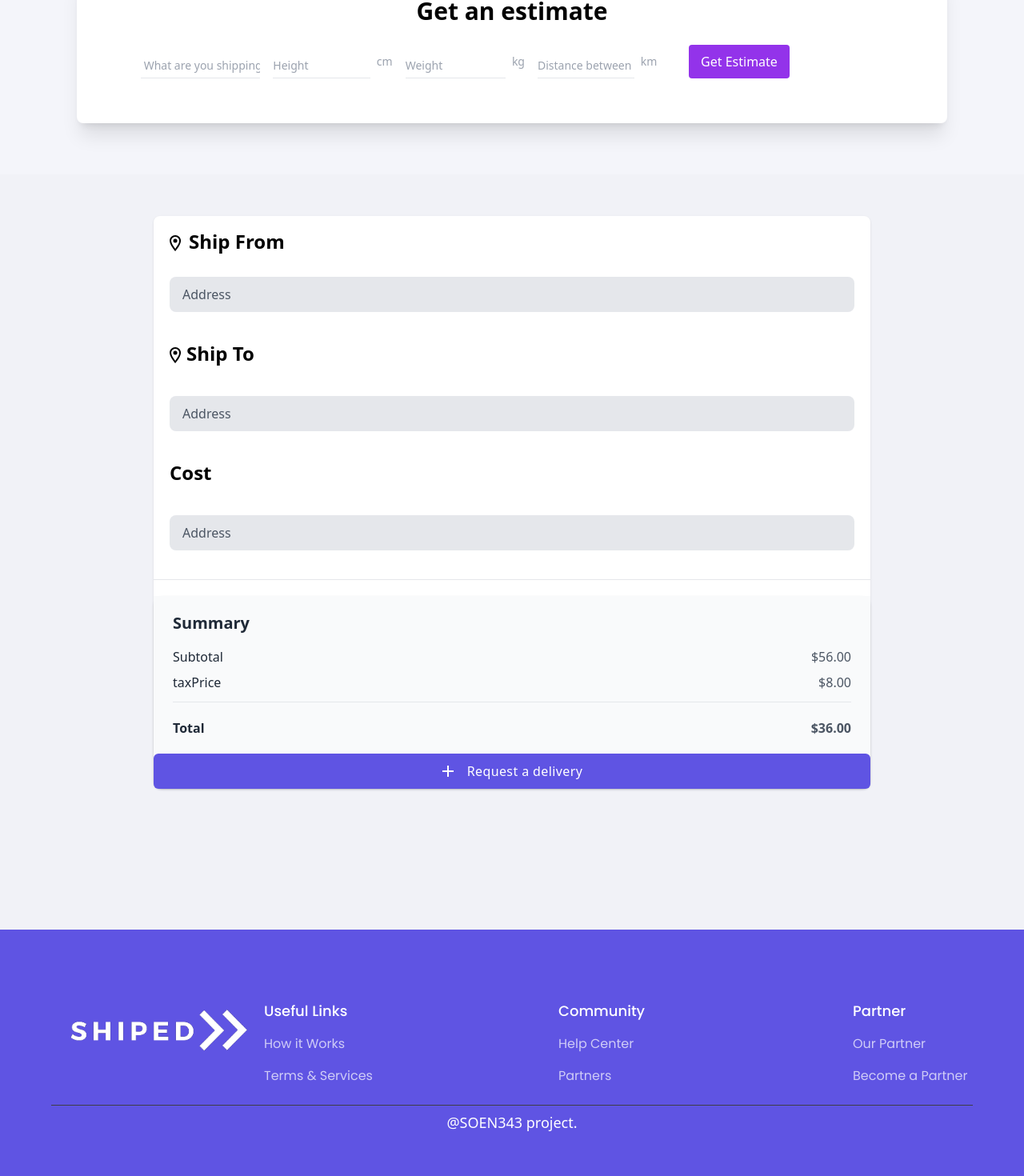
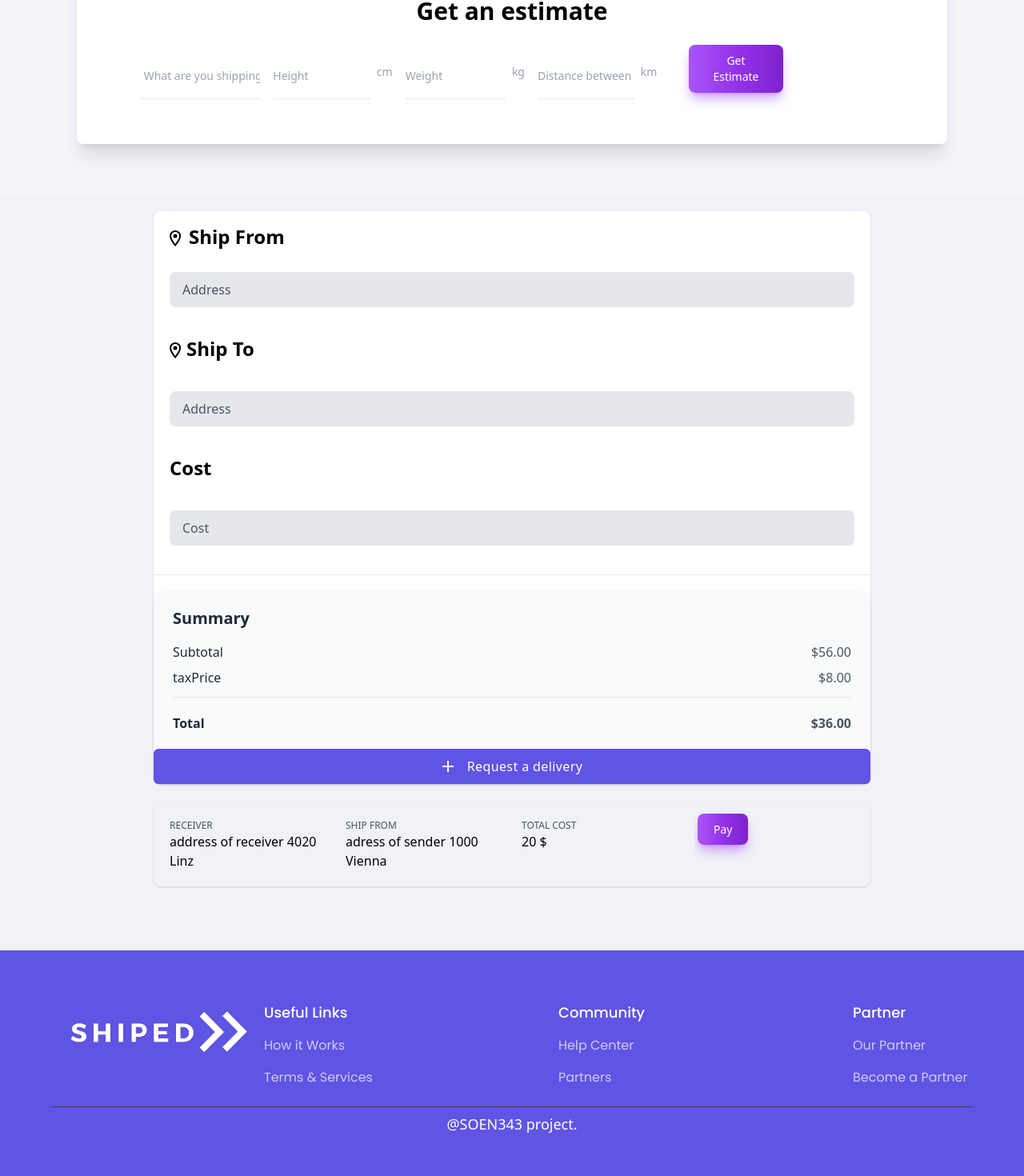
Before and after one commit to Fatoumatabintabarry/DeliveryService, a React (Vite) app in the folder client/: page /deliverysolutions in a window 1280 px wide. Shown: the part 180-1650 px from the top of the page at 80% size. Built offline with nearby package versions, Linux system fonts and the light colour scheme.

Commit message:
minors chnages to front end

```diff
--- a/client/src/Pages/RequestDelivery.jsx
+++ b/client/src/Pages/RequestDelivery.jsx
@@ -4,10 +4,13 @@ export default class RequestDelivery extends React.Component {
   constructor(props) {
     super(props);
     this.state = {
-      addressReceiver: "4020 Linz",
+      addressReceiver: "address of receiver 4020 Linz",
       newAddressReceiver: "",
-      addressSender: "1000 Vienna",
+      addressSender: " adress of sender 1000 Vienna",
       newAddressSender: "",
+      TotalCost: " 20 $",
+      newTotalCost: "",
+
       deliveryInfo: {
         sName: "",
         sAddress: "",
@@ -197,12 +200,13 @@ export default class RequestDelivery extends React.Component {
               </div>
             </div>
             <div class="flex-none pt-2.5 pr-2.5 pl-1"></div>
+
             <div className="px-5 pb-5">
 
               <input
                 onChange={this.readTextBoxAddressReceiver}
                 id="receiverAddy"
-                placeholder="Address"
+                placeholder="Cost"
                 className="text-black placeholder-gray-600 w-full px-4 py-2.5 mt-2 text-base transition duration-500 ease-in-out transform border-transparent rounded-lg bg-gray-200 focus:border-blueGray-500 focus:bg-white dark:focus:bg-gray-800 focus:outline-none focus:shadow-outline focus:ring-2 ring-offset-current ring-offset-2 ring-gray-400"
               />
 
@@ -211,9 +215,12 @@ export default class RequestDelivery extends React.Component {
 
 
 
-            <hr className="mt-4" />
 
 
+
+
+
+         <hr className="mt-4" />
 
 
           {/* Pre-filled Addresses */}
@@ -273,8 +280,44 @@ export default class RequestDelivery extends React.Component {
               </button>
             </div>
 
+
+
+
+
+          </div>
+          <div className="flex rounded-lg shadow mt-6  ">
+
+              {/* Address details */}
+              <div class="flex-1 py-5 pl-5 overflow-hidden">
+                <ul>
+                  <li class="text-xs text-gray-600 uppercase ">Receiver</li>
+                  <li>{this.state.addressReceiver}</li>
+                </ul>
+              </div>
+
+              <div class="flex-1 py-5 pl-1 overflow-hidden">
+                <ul>
+                  <li class="text-xs text-gray-600 uppercase">Ship from</li>
+                  <li>{this.state.addressSender}</li>
+                </ul>
+              </div>
+              <div class="flex-1 py-5 pl-1 overflow-hidden">
+                <ul>
+                  <li class="text-xs text-gray-600 uppercase">Total cost</li>
+                  <li>{this.state.TotalCost}</li>
+                </ul>
+              </div>
+              <div class="flex-1 py-5 pl-1 overflow-hidden">
+              <a href="#" className="text-white bg-gradient-to-r from-purple-500 via-purple-600 to-purple-700 hover:bg-gradient-to-br focus:ring-4 focus:outline-none focus:ring-purple-300 dark:focus:ring-purple-800 shadow-lg shadow-purple-500/50
+            dark:shadow-lg dark:shadow-purple-800/80 font-medium rounded-lg text-sm px-5 py-2.5 text-center mr-2 mb-2">
+              Pay
+            </a>
+
           </div>
 
+
+
+            </div>
 
 
         </div>
--- a/client/src/Pages/deliveries.jsx
+++ b/client/src/Pages/deliveries.jsx
@@ -16,6 +16,8 @@ const Deliveries = () => {
 //     },
 //     //body:JSON.stringify(productDetails)
 // }).then
+
+
 const [data, setData] = useState([]);
 useEffect(() => {
 fetch('/api/orders') // Assuming React is served from the same domain as Express
--- a/client/src/Pages/home.jsx
+++ b/client/src/Pages/home.jsx
@@ -76,6 +76,20 @@ const home = () => {
          </div>
         </div>
 
+        <div className={` ${styles.paddingY} ${styles.flexStart} bg-[#F4F5FA]`}>
+          <div className={`${styles.boxWidth}`}>
+            <GetEstimate />
+          </div>
+         </div>
+
+        {/*3rd div is the hero section */}
+        <div className={`bg-primary ${styles.flexStart}  `}>
+          <div className={`${styles.boxWidth}`}>
+          <Features />
+         </div>
+        </div>
+
+
         <div className={` ${styles.flexStart} `}>
           <div className={`${styles.boxWidth}`}>
           <CreateReview onReviewSubmit={handleReviewSubmit} />
@@ -85,11 +99,6 @@ const home = () => {
         </div>
 
 
-        <div className={` ${styles.paddingY} ${styles.flexStart} bg-[#F4F5FA]`}>
-          <div className={`${styles.boxWidth}`}>
-            <GetEstimate />
-          </div>
-         </div>
 
          <div className={` ${styles.paddingY} ${styles.flexStart} bg-[#F4F5FA]`}>
           <div className={`${styles.boxWidth}`}>
@@ -97,12 +106,7 @@ const home = () => {
           </div>
          </div>
 
-          {/*3rd div is the hero section */}
-        <div className={`bg-primary ${styles.flexStart}  `}>
-          <div className={`${styles.boxWidth}`}>
-          <Features />
-         </div>
-        </div>
+
 
         /*
     {/*4th div is for all different sections  */}
--- a/client/src/components/Aboutus.jsx
+++ b/client/src/components/Aboutus.jsx
@@ -22,7 +22,7 @@ import { anime } from "../assets";
             <h2 class="mb-6 pb-2 text-3xl font-bold">
             Simple. Easy
             </h2>
-            <p class="mb-6 pb-2 text-neutral-500 dark:text-neutral-300">
+            <p class="mb-6 pb-2 text-neutral-500 dark:text-neutral-300 text-xl">
             Spend less time shipping and more time on the things that matter to you
             </p>
 
@@ -58,7 +58,7 @@ import { anime } from "../assets";
 
             </div>
 
-            <a href="#contact-us-section" className="text-white bg-gradient-to-r from-purple-500 via-purple-600 to-purple-700 hover:bg-gradient-to-br focus:ring-4 focus:outline-none focus:ring-purple-300 dark:focus:ring-purple-800 shadow-lg shadow-purple-500/50
+            <a href="#contact" className="text-white bg-gradient-to-r from-purple-500 via-purple-600 to-purple-700 hover:bg-gradient-to-br focus:ring-4 focus:outline-none focus:ring-purple-300 dark:focus:ring-purple-800 shadow-lg shadow-purple-500/50
    dark:shadow-lg dark:shadow-purple-800/80 font-medium rounded-lg text-sm px-5 py-2.5 text-center mr-2 mb-2">
   Need help?
 </a>
--- a/client/src/components/CommunicationForm.jsx
+++ b/client/src/components/CommunicationForm.jsx
@@ -13,7 +13,7 @@ const CommunicationForm = () => {
 
   return (
 
-      <div className="flex items-center justify-center p-12" id="contact-us-section ">
+      <div className="flex items-center justify-center p-12" id="contact">
 
         <div className="mx-auto w-full max-w-[550px]">
 
--- a/client/src/components/Features.jsx
+++ b/client/src/components/Features.jsx
@@ -1,5 +1,5 @@
 import React from 'react';
-import { group } from '../assets';
+import { anime, group } from '../assets';
 
 const Features = () => {
   return (
@@ -10,7 +10,7 @@ const Features = () => {
             <div className="w-full space-y-12 lg:w-1/2">
 
               <div className="md:flex md:items-start md:-mx-4">
-              <span class="inline-block p-3 text-blue-500 bg-blue-100 rounded-full dark:text-white dark:bg-blue-500">
+              <span class="inline-block p-3 text-purple-500 bg-purple-100 rounded-full dark:text-white dark:bg-purple-500">
                     <svg xmlns="http://www.w3.org/2000/svg" class="w-6 h-6" fill="none" viewBox="0 0 24 24" stroke="currentColor">
                         <path stroke-linecap="round" stroke-linejoin="round" stroke-width="2" d="M17.657 18.657A8 8 0 016.343 7.343S7 9 9 10c0-2 .5-5 2.986-7C14 5 16.09 5.777 17.656 7.343A7.975 7.975 0 0120 13a7.975 7.975 0 01-2.343 5.657z" />
                         <path stroke-linecap="round" stroke-linejoin="round" stroke-width="2" d="M9.879 16.121A3 3 0 1012.015 11L11 14H9c0 .768.293 1.536.879 2.121z" />
@@ -28,7 +28,7 @@ const Features = () => {
               {/* Additional sections omitted for brevity */}
 
               <div class="md:flex md:items-start md:-mx-4">
-              <span class="inline-block p-3 text-blue-500 bg-blue-100 rounded-xl dark:text-white dark:bg-blue-500">
+              <span class="inline-block p-3 text-purple-500 bg-purple-100 rounded-xl dark:text-white dark:bg-purple-500">
                         <svg xmlns="http://www.w3.org/2000/svg" class="w-6 h-6" fill="none" viewBox="0 0 24 24" stroke="currentColor">
                             <path stroke-linecap="round" stroke-linejoin="round" stroke-width="2" d="M5 3v4M3 5h4M6 17v4m-2-2h4m5-16l2.286 6.857L21 12l-5.714 2.143L13 21l-2.286-6.857L5 12l5.714-2.143L13 3z" />
                         </svg>
@@ -46,7 +46,7 @@ const Features = () => {
                 </div>
 
                 <div class="md:flex md:items-start md:-mx-4">
-                <span class="inline-block p-3 text-blue-500 bg-blue-100 rounded-full dark:text-white dark:bg-blue-500">
+                <span class="inline-block p-3 text-purple-500 bg-purple-100 rounded-full dark:text-white dark:bg-purple-500">
                     <svg xmlns="http://www.w3.org/2000/svg" class="w-6 h-6" fill="none" viewBox="0 0 24 24" stroke="currentColor">
                         <path stroke-linecap="round" stroke-linejoin="round" stroke-width="2" d="M9 5H7a2 2 0 00-2 2v12a2 2 0 002 2h10a2 2 0 002-2V7a2 2 0 00-2-2h-2M9 5a2 2 0 002 2h2a2 2 0 002-2M9 5a2 2 0 012-2h2a2 2 0 012 2m-3 7h3m-3 4h3m-6-4h.01M9 16h.01" />
                     </svg>
@@ -73,7 +73,7 @@ const Features = () => {
             </div>
 
             <div className="hidden lg:flex lg:items-center lg:w-1/2 lg:justify-center">
-              <img className="w-[28rem] h-[28rem] object-cover xl:w-[34rem] xl:h-[34rem] rounded-full" src={group} alt="Feature Presentation" />
+              <img className="w-[28rem] h-[28rem] object-cover xl:w-[34rem] xl:h-[34rem] rounded-full" src={anime} alt="Feature Presentation" />
             </div>
           </div>
 
--- a/client/src/components/Footer.jsx
+++ b/client/src/components/Footer.jsx
@@ -5,14 +5,14 @@ import { footerLinks } from '../constants';
 
 const Footer = () => {
   return (
-    <section className={`${styles.flexCenter} ${styles.paddingY} flex-col bg-[#5F54E3] mt-6 pt-6`}>
+    <section className={`${styles.flexCenter} ${styles.paddingY} flex-col bg-[#5F54E3] `}>
       <div className={`${styles.flexStart} md:flex-row flex-col mb-6 w-full`}>
 
         <div>
           <img src={logoWhite} alt="logo" className='w-[266px] h-[72px] object-contain' />
         </div>
 
-        <div className='flex-[1.5] w-full flex flex-row justify-between flex-wrap md:mt-0 mt-10'>
+        <div className='flex-[1.5] w-full flex flex-row justify-between flex-wrap md:mt-0 '>
           {footerLinks.map((footerLink, footerLinkIndex) => (
             <div key={`footerLink-${footerLinkIndex}`} className='flex flex-col ss:my-0 my-4 min-w-[150px]'>
 
--- a/client/src/components/GetEstimate.jsx
+++ b/client/src/components/GetEstimate.jsx
@@ -60,13 +60,14 @@ const GetEstimate = () => {
     console.log("Clicked");
   }
   return (
-    <div className="flex justify-center items-center form-container ">
-      <div className="w-full px-4 md:px-32 lg:px-24">
+    <div className="flex justify-center items-center form-container " >
+      <div className="w-full px-4 md:px-32 lg:px-24 " >
         <form
+
           onSubmit={handleForm}
           className="bg-white rounded-lg shadow-xl p-8 mt-10 md:mt-0 border-indigo-600 "
         >
-          <h4 className="text-2xl md:text-3xl font-bold text-center mb-6">
+          <h4 className="text-2xl md:text-3xl font-bold text-center mb-6"  id='GetEstimate'>
            Get an estimate
 
 
@@ -125,13 +126,15 @@ const GetEstimate = () => {
             <div className="col-span-1 lg:col-span-1 ml-6">
               <button
                 type="submit"
-                className="form-button-3 w-full p-2 border border-transparent
-                    bg-purple-600 text-white rounded hover:bg-purple-700 focus:outline-none focus:ring-2
-                      focus:ring-purple-500 focus:ring-opacity-50"
+                className="text-white bg-gradient-to-r from-purple-500 via-purple-600 to-purple-700 hover:bg-gradient-to-br focus:ring-4 focus:outline-none focus:ring-purple-300 dark:focus:ring-purple-800 shadow-lg shadow-purple-500/50
+                dark:shadow-lg dark:shadow-purple-800/80 font-medium rounded-lg text-sm px-5 py-2.5 text-center mr-2 mb-2"
                 value="Submit"
               >
                 Get Estimate
               </button>
+
+
+
             </div>
 
             {
@@ -160,6 +163,12 @@ const GetEstimate = () => {
                 </svg>
             </a>
 
+
+
+
+
+
+
               </div>
             )
           }
--- a/client/src/components/Hero.jsx
+++ b/client/src/components/Hero.jsx
@@ -5,7 +5,7 @@ import { lady } from '../assets';
 const Hero = () => {
   return(
   <section id="home" className={`flex md:flex-row flex-col ${styles.paddingY}`}>
-    <div className={`flex-1 ${styles.flexStart} flex-col xl:px-0 sm:px-16 px-6 flex flex-col `}>
+    <div className={`flex-1 ${styles.flexStart} flex-col xl:px-0 sm:px-16 px-6  `}>
      {/*Left side of hero section */}
       <div className="flex flex-row justify-between items-center w-full">
         <div className="grid max-w-screen-xl px-4 py-8 mx-auto lg:gap-8 xl:gap-0 lg:py-16 lg:grid-cols-12">
@@ -19,6 +19,7 @@ const Hero = () => {
             <h4  className="flex-1 font-poppins font-semibold ss:text-[68px]
             text-[52px]  ss:leading-[100px] leading-[75px] w-full ">
               simple.
+
             </h4>
 
             <p className="max-w-2xl mb-6   lg:mb-8 md:text-lg lg:text-xl ">
@@ -28,8 +29,8 @@ const Hero = () => {
             </p>
 
             {/*These are the buttons of the hero section */}
-            <a href="/choicepage" className="inline-flex items-center justify-center px-5 py-3 mr-3
-                      text-base font-medium text-center rounded-lg bg-primary-700 hover:bg-primary-800 focus:ring-4
+            <a href="#GetEstimate" className="inline-flex items-center justify-center px-5 py-3 mr-3 text-xl
+                   font-medium text-center rounded-lg bg-primary-800 hover:bg-primary-800 focus:ring-4
                     focus:ring-primary-300 dark:focus:ring-primary-900">
                       Get started
                 <svg className="w-5 h-5 ml-2 -mr-1" fill="currentColor" viewBox="0 0 20 20"
@@ -39,10 +40,7 @@ const Hero = () => {
                 </svg>
             </a>
 
-            <a href="#" className="text-white bg-gradient-to-r from-purple-500 via-purple-600 to-purple-700 hover:bg-gradient-to-br focus:ring-4 focus:outline-none focus:ring-purple-300 dark:focus:ring-purple-800 shadow-lg shadow-purple-500/50
-            dark:shadow-lg dark:shadow-purple-800/80 font-medium rounded-lg text-sm px-5 py-2.5 text-center mr-2 mb-2">
-              Request a Delivery
-            </a>
+
           </div>
 
             {/*image of hero section*/}
--- a/package.json
+++ b/package.json
@@ -25,6 +25,7 @@
     "mquery": "^5.0.0",
     "ms": "^2.1.3",
     "punycode": "^2.3.1",
+    "react-typist": "^2.0.5",
     "sift": "^16.0.1",
     "sparse-bitfield": "^3.0.3",
     "tr46": "^3.0.0",
```
Also changed, not shown: 1 other file (tests, documents, lock files or other folders).
